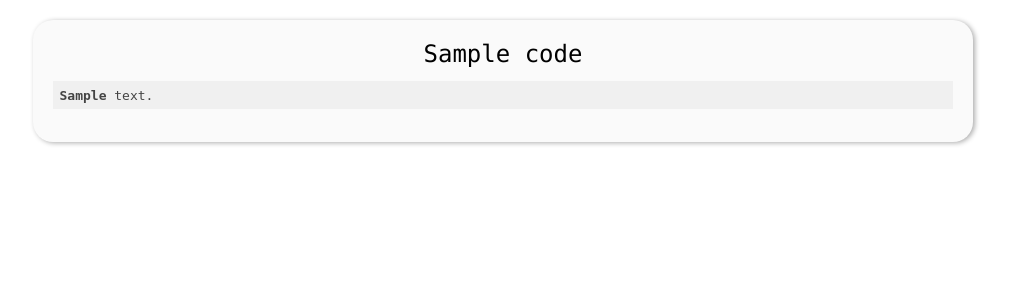
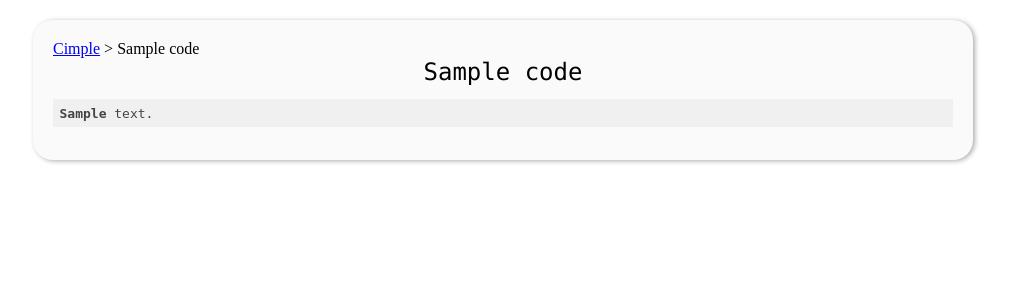
Before and after one commit to lackofdream/Cimple, a Django app: template post_code/templates/post_code/code.html in a window 1280 px wide. Shown: the top 300 px of the page, without its empty margins (137-1146 px from the left). Run offline with Django 3.2, Linux system fonts and the light colour scheme; the template is opened without the code that fills it: values that come from a table or form of the project are taken from there, others are empty; tables that the repository leaves empty hold one stand-in row (values such as "Sample post"); some libraries are stand-ins or nearby versions.

Commit message:
add navi bar

```diff
--- a/post_code/templates/post_code/code.html
+++ b/post_code/templates/post_code/code.html
@@ -5,6 +5,7 @@
 {% block content %}
     {% load static %}
     <script src="{% static "highlight.pack.js" %}"></script>
+    <div class="navi"><a href="{% url 'code:index' %}">Cimple</a> > {{ code.title }} </div>
     <div class="code-title">
         {{ code.title }}
     </div>
```
